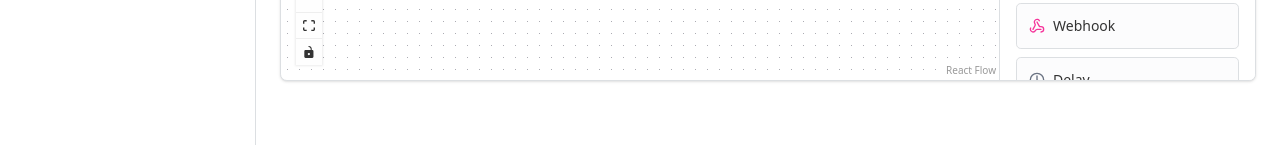
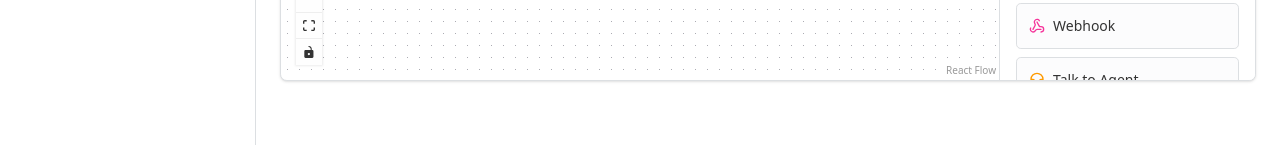
Before and after one commit to Shuklajiatul/OneStepChatBotUi, a Next.js app: page /workflows/1 in a window 1280 px wide. Shown: the part 655-800 px from the top of the page. Built offline with nearby package versions, Linux system fonts and the light colour scheme; no server answers; a web font is replaced by a local one.

Commit message:
[add] ::: Made the handletoagent node draggable

```diff
--- a/src/app/(main)/workflows/[id]/node-sidebar.js
+++ b/src/app/(main)/workflows/[id]/node-sidebar.js
@@ -1,5 +1,5 @@
 import { Card } from "@/components/ui/card"
-import { MessageSquare, MousePointerClick, Zap, MessageCircle, Cloud, List, Webhook, Clock, StopCircle, Play } from "lucide-react"
+import { MessageSquare, MousePointerClick, Zap, MessageCircle, Cloud, List, Webhook, Clock, StopCircle, Play, Headset } from "lucide-react"
 
 export function NodeSidebar() {
     const onDragStart = (event, nodeType) => {
@@ -83,6 +83,15 @@ export function NodeSidebar() {
 
                 <div
                     className="flex items-center gap-2 p-3 bg-muted/50 rounded-md border cursor-grab hover:bg-muted"
+                    onDragStart={(event) => onDragStart(event, 'talk_to_agent')}
+                    draggable
+                >
+                    <Headset className="h-4 w-4 text-amber-500" />
+                    <span className="text-sm">Talk to Agent</span>
+                </div>
+
+                <div
+                    className="flex items-center gap-2 p-3 bg-muted/50 rounded-md border cursor-grab hover:bg-muted"
                     onDragStart={(event) => onDragStart(event, 'delay')}
                     draggable
                 >
```
